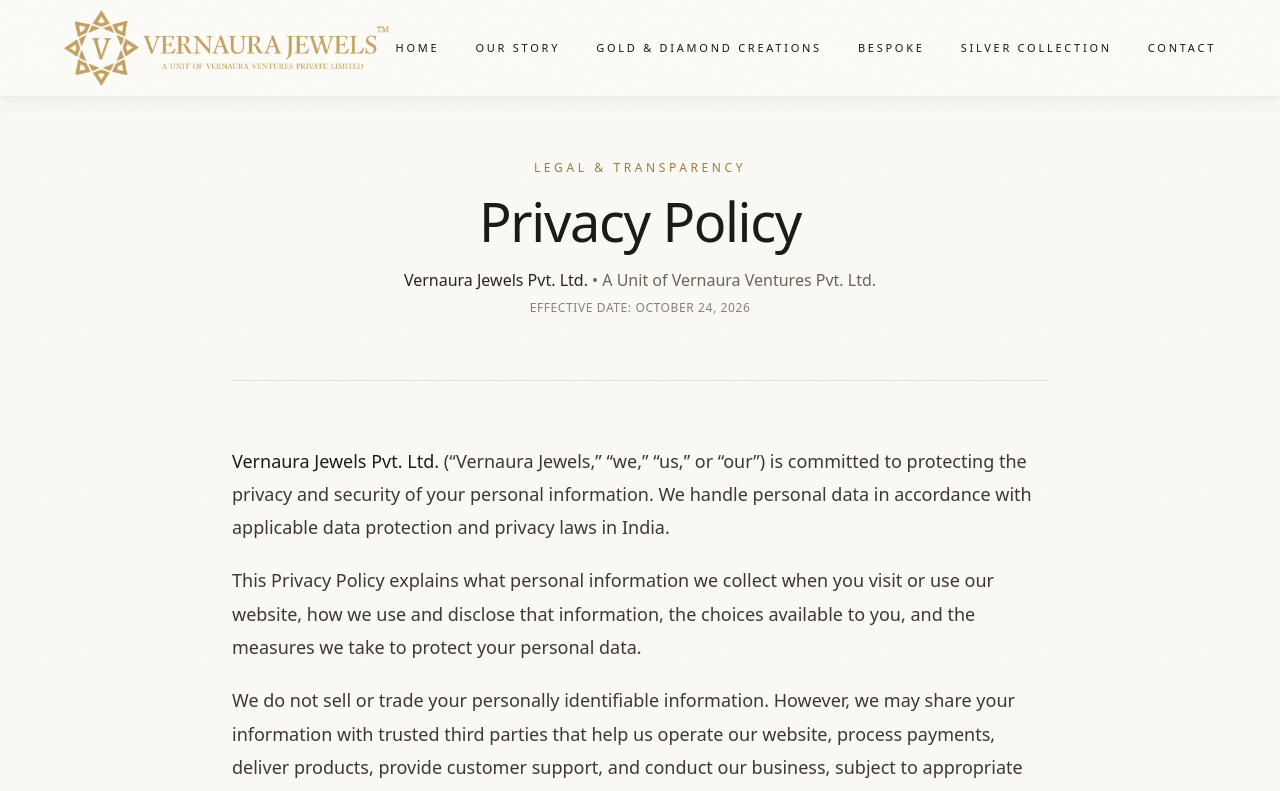
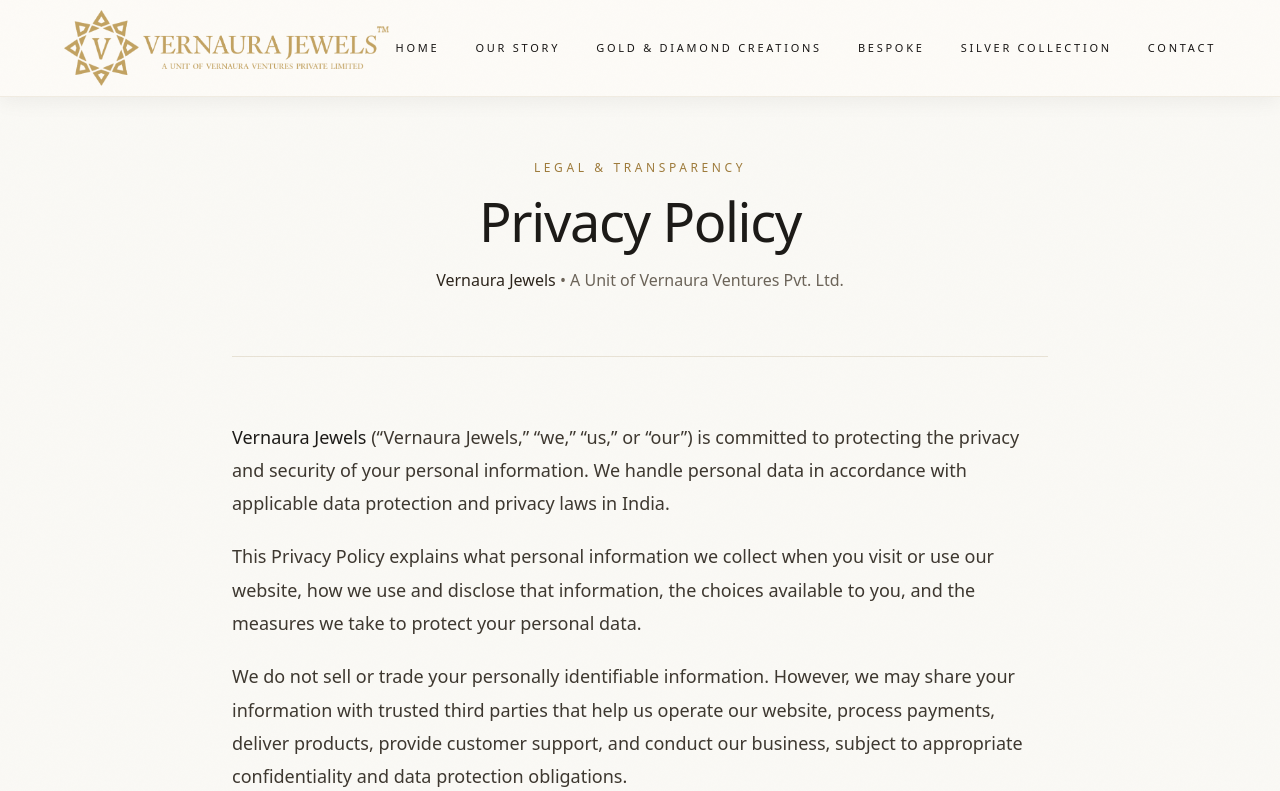
Before and after one commit to nisarggrowthwiser-ctrl/jewels, a Next.js app: page /privacy in a window 1280 px wide. Shown: the top 791 px of the page. Built offline with nearby package versions, Linux system fonts and the light colour scheme.

Commit message:
Remove Effective Date from Privacy Policy and Terms & Conditions headers

```diff
--- a/app/privacy/page.tsx
+++ b/app/privacy/page.tsx
@@ -16,7 +16,6 @@
 
 export default function PrivacyPolicyPage() {
   const contact = BRAND_COPY.contactDetails;
-  const effectiveDate = "October 24, 2026";
   const websiteUrl = "https://vernaurajewels.com";
 
   return (
@@ -35,10 +34,7 @@
               Privacy Policy
             </h1>
             <p className="font-sans text-sm sm:text-base text-[#6B6358] mt-3 font-light">
-              <strong className="font-medium text-[#2C241B]">Vernaura Jewels Pvt. Ltd.</strong> &bull; A Unit of {BRAND_COMPANY}
-            </p>
-            <p className="font-sans text-xs text-[#8A8275] tracking-wider uppercase mt-2">
-              Effective Date: {effectiveDate}
+              <strong className="font-medium text-[#2C241B]">Vernaura Jewels</strong> &bull; A Unit of {BRAND_COMPANY}
             </p>
           </div>
 
@@ -48,7 +44,7 @@
             {/* Preamble */}
             <div className="space-y-5">
               <p>
-                <strong className="font-medium text-[#1C1A17]">Vernaura Jewels Pvt. Ltd.</strong> (&ldquo;Vernaura Jewels,&rdquo; &ldquo;we,&rdquo; &ldquo;us,&rdquo; or &ldquo;our&rdquo;) is committed to protecting the privacy and security of your personal information. We handle personal data in accordance with applicable data protection and privacy laws in India.
+                <strong className="font-medium text-[#1C1A17]">Vernaura Jewels</strong> (&ldquo;Vernaura Jewels,&rdquo; &ldquo;we,&rdquo; &ldquo;us,&rdquo; or &ldquo;our&rdquo;) is committed to protecting the privacy and security of your personal information. We handle personal data in accordance with applicable data protection and privacy laws in India.
               </p>
               <p>
                 This Privacy Policy explains what personal information we collect when you visit or use our website, how we use and disclose that information, the choices available to you, and the measures we take to protect your personal data.
@@ -334,7 +330,7 @@
                 Our website may contain links to third-party websites, payment services, social media platforms, or other external resources.
               </p>
               <p>
-                Vernaura Jewels Pvt. Ltd. does not control and is not responsible for the privacy practices, security, or content of third-party websites.
+                Vernaura Jewels does not control and is not responsible for the privacy practices, security, or content of third-party websites.
               </p>
               <p>
                 When you visit an external website, its own privacy policy and terms may apply. We encourage you to review those policies before providing personal information to third parties.
@@ -363,7 +359,7 @@
                 10. Changes to This Privacy Policy
               </h2>
               <p>
-                Vernaura Jewels Pvt. Ltd. may update this Privacy Policy from time to time to reflect changes in our business practices, website functionality, services, or applicable legal requirements.
+                Vernaura Jewels may update this Privacy Policy from time to time to reflect changes in our business practices, website functionality, services, or applicable legal requirements.
               </p>
               <p>
                 Any revised policy will be published on our website with an updated effective date. Where required by applicable law, we will provide notice of material changes or obtain any necessary consent.
@@ -384,7 +380,7 @@
 
               <div className="bg-[#F3EFE6] border border-[#E5DFD1] p-6 sm:p-8 space-y-3 rounded-sm my-6 text-[16px] sm:text-[17px]">
                 <p>
-                  <strong className="text-[#1C1A17]">Company Name:</strong> Vernaura Jewels Pvt. Ltd. (A Unit of {BRAND_COMPANY})
+                  <strong className="text-[#1C1A17]">Company Name:</strong> Vernaura Jewels (A Unit of {BRAND_COMPANY})
                 </p>
                 <p>
                   <strong className="text-[#1C1A17]">Website:</strong>{" "}
--- a/app/terms/page.tsx
+++ b/app/terms/page.tsx
@@ -16,7 +16,6 @@
 
 export default function TermsPage() {
   const contact = BRAND_COPY.contactDetails;
-  const effectiveDate = "October 24, 2026";
   const websiteUrl = "https://vernaurajewels.com";
 
   return (
@@ -35,10 +34,7 @@
               Terms & Conditions
             </h1>
             <p className="font-sans text-sm sm:text-base text-[#6B6358] mt-3 font-light">
-              <strong className="font-medium text-[#2C241B]">Vernaura Jewels Pvt. Ltd.</strong> &bull; A Unit of {BRAND_COMPANY}
-            </p>
-            <p className="font-sans text-xs text-[#8A8275] tracking-wider uppercase mt-2">
-              Effective Date: {effectiveDate}
+              <strong className="font-medium text-[#2C241B]">Vernaura Jewels</strong> &bull; A Unit of {BRAND_COMPANY}
             </p>
           </div>
 
@@ -49,7 +45,7 @@
             <div className="space-y-5">
               <p>
                 These Terms and Conditions govern the use of the mobile application and website operated by{" "}
-                <strong className="font-medium text-[#1C1A17]">Vernaura Jewels Pvt. Ltd.</strong> (hereinafter referred to as &ldquo;Vernaura Jewels,&rdquo; &ldquo;Company,&rdquo; &ldquo;we,&rdquo; &ldquo;us,&rdquo; or &ldquo;our&rdquo;), a unit of <strong>{BRAND_COMPANY}</strong>.
+                <strong className="font-medium text-[#1C1A17]">Vernaura Jewels</strong> (hereinafter referred to as &ldquo;Vernaura Jewels,&rdquo; &ldquo;Company,&rdquo; &ldquo;we,&rdquo; &ldquo;us,&rdquo; or &ldquo;our&rdquo;), a unit of <strong>{BRAND_COMPANY}</strong>.
               </p>
               <p>
                 By accessing, browsing, registering on, or purchasing products through our Website, you acknowledge that you have read and understood these Terms and Conditions and agree to be bound by them.
@@ -66,7 +62,7 @@
                   <strong>a)</strong> You must provide true, accurate, current, and complete information while registering on our Website or placing an order.
                 </p>
                 <p>
-                  <strong>b)</strong> You are responsible for maintaining and promptly updating your registration details to ensure that the information remains accurate and complete. Vernaura Jewels Pvt. Ltd. reserves the right to verify the information provided by you and request additional documents or details where necessary for order processing, payment verification, fraud prevention, or delivery.
+                  <strong>b)</strong> You are responsible for maintaining and promptly updating your registration details to ensure that the information remains accurate and complete. Vernaura Jewels reserves the right to verify the information provided by you and request additional documents or details where necessary for order processing, payment verification, fraud prevention, or delivery.
                 </p>
                 <p className="text-[15px] sm:text-[16px] text-[#6B6358] italic">
                   If any information provided by you is found to be false, inaccurate, incomplete, or misleading, we may suspend or terminate your account or refuse to process your order, subject to applicable law.
@@ -98,7 +94,7 @@
                 <strong>b)</strong> Users must be legally competent to enter into a binding contract under applicable Indian law.
               </p>
               <p>
-                <strong>c)</strong> Customers accessing the Website from outside India are responsible for complying with applicable local laws. However, Vernaura Jewels Pvt. Ltd. currently accepts orders for delivery within India only.
+                <strong>c)</strong> Customers accessing the Website from outside India are responsible for complying with applicable local laws. However, Vernaura Jewels currently accepts orders for delivery within India only.
               </p>
             </section>
 
@@ -139,7 +135,7 @@
                   3.2 International Orders
                 </h3>
                 <p>
-                  Vernaura Jewels Pvt. Ltd. currently accepts orders for delivery within India only. International shipping and delivery are not available at present.
+                  Vernaura Jewels currently accepts orders for delivery within India only. International shipping and delivery are not available at present.
                 </p>
                 <p>
                   Any future change to our international shipping arrangements will be communicated through our Website or other official communication channels.
@@ -203,7 +199,7 @@
                 <strong>b)</strong> Once an order has been placed, customer-requested cancellation may be restricted depending on the order&apos;s processing, customization, and dispatch status. Any cancellation restrictions will be communicated through the applicable order terms and will remain subject to mandatory rights under applicable law.
               </p>
               <p>
-                <strong>c)</strong> Vernaura Jewels Pvt. Ltd. reserves the right to cancel an order for legitimate reasons, including product unavailability, incorrect pricing, failed payment verification, suspected fraud, or legal and regulatory restrictions.
+                <strong>c)</strong> Vernaura Jewels reserves the right to cancel an order for legitimate reasons, including product unavailability, incorrect pricing, failed payment verification, suspected fraud, or legal and regulatory restrictions.
               </p>
               <p>
                 <strong>d)</strong> Customers will be notified if an order is cancelled fully or partially. Where payment has already been collected, any applicable refund will be initiated in accordance with the refund policy.
@@ -216,7 +212,7 @@
                 7. Order Restrictions
               </h2>
               <p>
-                Vernaura Jewels Pvt. Ltd. reserves the right to impose reasonable restrictions on order quantities or transaction values to prevent fraud, comply with legal requirements, manage stock availability, and protect customers.
+                Vernaura Jewels reserves the right to impose reasonable restrictions on order quantities or transaction values to prevent fraud, comply with legal requirements, manage stock availability, and protect customers.
               </p>
               <p>
                 Restrictions may apply to orders associated with the same customer account, payment instrument, billing address, or shipping address. Where an order is restricted or cancelled, the customer will be notified where reasonably practicable.
@@ -229,7 +225,7 @@
                 8. Return Policy
               </h2>
               <p>
-                Vernaura Jewels Pvt. Ltd. aims to provide customers with a satisfactory shopping experience.
+                Vernaura Jewels aims to provide customers with a satisfactory shopping experience.
               </p>
 
               <div className="space-y-4">
@@ -290,7 +286,7 @@
                 10. Fraudulent Transactions and Misuse
               </h2>
               <p>
-                Vernaura Jewels Pvt. Ltd. reserves the right to investigate suspected fraudulent transactions, unauthorized use of payment instruments, identity misrepresentation, or other unlawful activity involving the Website.
+                Vernaura Jewels reserves the right to investigate suspected fraudulent transactions, unauthorized use of payment instruments, identity misrepresentation, or other unlawful activity involving the Website.
               </p>
               <p>
                 Where legally permissible, we may suspend or cancel suspicious orders, restrict access to accounts, recover legally recoverable losses, and initiate appropriate civil or criminal proceedings.
@@ -331,7 +327,7 @@
                 12. Limitation of Liability
               </h2>
               <p>
-                To the extent permitted by applicable law, Vernaura Jewels Pvt. Ltd. shall not be liable for indirect or consequential losses arising from the use of the Website or delays in delivery caused by circumstances beyond our reasonable control.
+                To the extent permitted by applicable law, Vernaura Jewels shall not be liable for indirect or consequential losses arising from the use of the Website or delays in delivery caused by circumstances beyond our reasonable control.
               </p>
               <p>
                 Nothing in these Terms and Conditions excludes or limits liability where such exclusion or limitation is prohibited by law, including liability for fraud, wilful misconduct, or mandatory consumer remedies.
@@ -344,7 +340,7 @@
                 13. Force Majeure
               </h2>
               <p>
-                Vernaura Jewels Pvt. Ltd. shall not be responsible for delays or failures in performing its obligations to the extent caused by events beyond its reasonable control, including natural disasters, fires, floods, war, civil unrest, strikes, government restrictions, public emergencies, pandemics, transport disruptions, or interruptions in essential services.
+                Vernaura Jewels shall not be responsible for delays or failures in performing its obligations to the extent caused by events beyond its reasonable control, including natural disasters, fires, floods, war, civil unrest, strikes, government restrictions, public emergencies, pandemics, transport disruptions, or interruptions in essential services.
               </p>
               <p>
                 We will make reasonable efforts to minimize the impact of such events and resume performance when reasonably possible.
@@ -357,7 +353,7 @@
                 14. Suspension and Termination
               </h2>
               <p>
-                Vernaura Jewels Pvt. Ltd. may suspend or restrict access to the Website where reasonably necessary for security, fraud prevention, legal compliance, or a material breach of these Terms and Conditions.
+                Vernaura Jewels may suspend or restrict access to the Website where reasonably necessary for security, fraud prevention, legal compliance, or a material breach of these Terms and Conditions.
               </p>
               <p>
                 Where appropriate and legally required, we will provide notice and an opportunity to address the issue. Suspension or termination will not affect accrued rights, applicable refund obligations, or liabilities arising before termination.
@@ -383,7 +379,7 @@
                 16. Changes to These Terms and Conditions
               </h2>
               <p>
-                Vernaura Jewels Pvt. Ltd. reserves the right to amend these Terms and Conditions from time to time.
+                Vernaura Jewels reserves the right to amend these Terms and Conditions from time to time.
               </p>
               <p>
                 Updated terms will be published on the Website with an appropriate effective date. Changes will apply prospectively, subject to applicable law and any mandatory notice or consent requirements. Continued use of the Website after the revised terms take effect may constitute acceptance where legally valid.
@@ -414,7 +410,7 @@
 
               <div className="bg-[#F3EFE6] border border-[#E5DFD1] p-6 sm:p-8 space-y-3 rounded-sm my-6 text-[16px] sm:text-[17px]">
                 <p>
-                  <strong className="text-[#1C1A17]">Company Name:</strong> Vernaura Jewels Pvt. Ltd. (A Unit of {BRAND_COMPANY})
+                  <strong className="text-[#1C1A17]">Company Name:</strong> Vernaura Jewels (A Unit of {BRAND_COMPANY})
                 </p>
                 <p>
                   <strong className="text-[#1C1A17]">Website:</strong>{" "}
```
